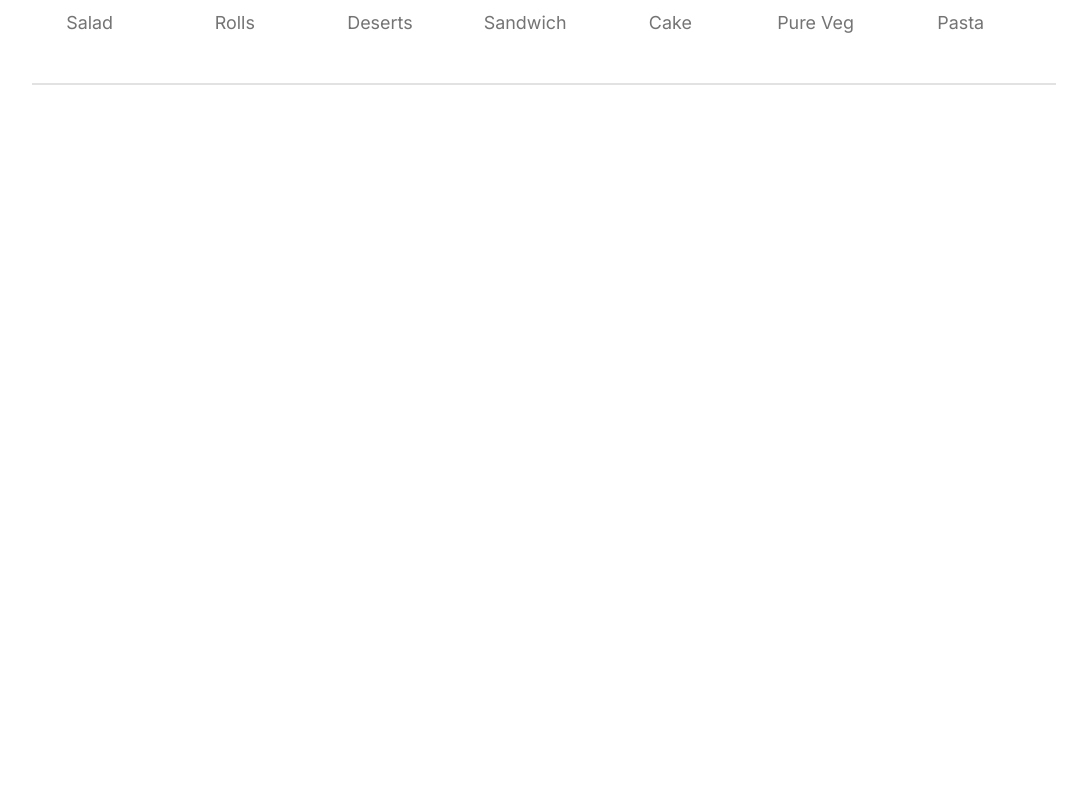
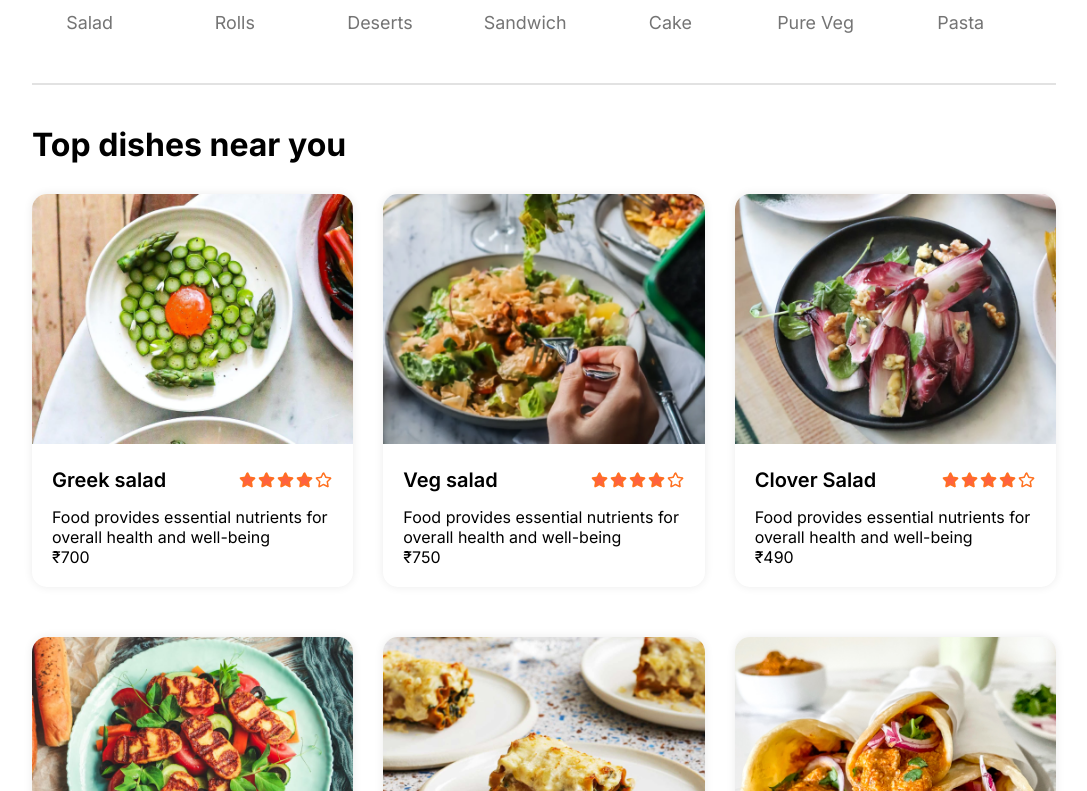
Before and after one commit to kavyeshvohra/foodie, a Next.js app: page / in a window 1280 px wide. Shown: the part 829-1620 px from the top of the page, without its empty margins (96-1183 px from the left). Before the commit the page ends 954 px from the top, so only its background shows below. Built offline with nearby package versions, Linux system fonts and the light colour scheme.

Commit message:
New Items (20 April)

```diff
--- a/src/app/layout.tsx
+++ b/src/app/layout.tsx
@@ -1,7 +1,7 @@
 import Header from "@/components/Header/Header"
 import './index.css'
 import { Metadata } from "next"
-import StoreContextProvider from './context/StoreContext.js '
+import StoreContextProvider from '../context/StoreContext'
 export const metadata: Metadata = {
   title: {
     default: "Next.js",
@@ -19,7 +19,9 @@
     <html lang="en">
       <body className="app">
         <Header/>
-        {children}
+        <StoreContextProvider>
+          {children}
+        </StoreContextProvider>
       </body>
     </html>
   )
--- a/src/app/page.tsx
+++ b/src/app/page.tsx
@@ -3,6 +3,7 @@
 import { useState } from "react";
 import './index.css'
 import ExploreMenu from "@/components/ExploreMenu/ExploreMenu";
+import { FoodDisplay } from "@/components/FoodDisplay/FoodDisplay";
 export default function Home()
 {   const [category, setCategory] = useState<string>("All");
     return <>
@@ -14,5 +15,6 @@
             </div>
         </div>
         <ExploreMenu category={category} setCategory={setCategory}/>
+        <FoodDisplay category={category}/>
     </>
 }
--- a/src/assets.jsx
+++ b/src/assets.jsx
@@ -121,7 +121,7 @@
         _id: "1",
         name: "Greek salad",
         image: food_1,
-        price: 12,
+        price: 700,
         description: "Food provides essential nutrients for overall health and well-being",
         category: "Salad"
     },
@@ -129,77 +129,77 @@
         _id: "2",
         name: "Veg salad",
         image: food_2,
-        price: 18,
+        price: 750,
         description: "Food provides essential nutrients for overall health and well-being",
         category: "Salad"
     }, {
         _id: "3",
         name: "Clover Salad",
         image: food_3,
-        price: 16,
+        price: 490,
         description: "Food provides essential nutrients for overall health and well-being",
         category: "Salad"
     }, {
         _id: "4",
         name: "Chicken Salad",
         image: food_4,
-        price: 24,
+        price: 670,
         description: "Food provides essential nutrients for overall health and well-being",
         category: "Salad"
     }, {
         _id: "5",
         name: "Lasagna Rolls",
         image: food_5,
-        price: 14,
+        price: 349,
         description: "Food provides essential nutrients for overall health and well-being",
         category: "Rolls"
     }, {
         _id: "6",
         name: "Peri Peri Rolls",
         image: food_6,
-        price: 12,
+        price: 249,
         description: "Food provides essential nutrients for overall health and well-being",
         category: "Rolls"
     }, {
         _id: "7",
         name: "Chicken Rolls",
         image: food_7,
-        price: 20,
+        price: 559,
         description: "Food provides essential nutrients for overall health and well-being",
         category: "Rolls"
     }, {
         _id: "8",
         name: "Veg Rolls",
         image: food_8,
-        price: 15,
+        price: 449,
         description: "Food provides essential nutrients for overall health and well-being",
         category: "Rolls"
     }, {
         _id: "9",
         name: "Ripple Ice Cream",
         image: food_9,
-        price: 14,
+        price: 140,
         description: "Food provides essential nutrients for overall health and well-being",
         category: "Deserts"
     }, {
         _id: "10",
         name: "Fruit Ice Cream",
         image: food_10,
-        price: 22,
+        price: 220,
         description: "Food provides essential nutrients for overall health and well-being",
         category: "Deserts"
     }, {
         _id: "11",
         name: "Jar Ice Cream",
         image: food_11,
-        price: 10,
+        price: 300,
         description: "Food provides essential nutrients for overall health and well-being",
         category: "Deserts"
     }, {
         _id: "12",
         name: "Vanilla Ice Cream",
         image: food_12,
-        price: 12,
+        price: 110,
         description: "Food provides essential nutrients for overall health and well-being",
         category: "Deserts"
     },
@@ -207,7 +207,7 @@
         _id: "13",
         name: "Chicken Sandwich",
         image: food_13,
-        price: 12,
+        price: 200,
         description: "Food provides essential nutrients for overall health and well-being",
         category: "Sandwich"
     },
@@ -215,77 +215,77 @@
         _id: "14",
         name: "Vegan Sandwich",
         image: food_14,
-        price: 18,
+        price: 190,
         description: "Food provides essential nutrients for overall health and well-being",
         category: "Sandwich"
     }, {
         _id: "15",
         name: "Grilled Sandwich",
         image: food_15,
-        price: 16,
+        price: 160,
         description: "Food provides essential nutrients for overall health and well-being",
         category: "Sandwich"
     }, {
         _id: "16",
         name: "Bread Sandwich",
         image: food_16,
-        price: 24,
+        price: 150,
         description: "Food provides essential nutrients for overall health and well-being",
         category: "Sandwich"
     }, {
         _id: "17",
         name: "Cup Cake",
         image: food_17,
-        price: 14,
+        price: 90,
         description: "Food provides essential nutrients for overall health and well-being",
         category: "Cake"
     }, {
         _id: "18",
         name: "Vegan Cake",
         image: food_18,
-        price: 12,
+        price: 1000,
         description: "Food provides essential nutrients for overall health and well-being",
         category: "Cake"
     }, {
         _id: "19",
         name: "Butterscotch Cake",
         image: food_19,
-        price: 20,
+        price: 800,
         description: "Food provides essential nutrients for overall health and well-being",
         category: "Cake"
     }, {
         _id: "20",
         name: "Sliced Cake",
         image: food_20,
-        price: 15,
+        price: 340,
         description: "Food provides essential nutrients for overall health and well-being",
         category: "Cake"
     }, {
         _id: "21",
         name: "Garlic Mushroom ",
         image: food_21,
-        price: 14,
+        price: 330,
         description: "Food provides essential nutrients for overall health and well-being",
         category: "Pure Veg"
     }, {
         _id: "22",
         name: "Fried Cauliflower",
         image: food_22,
-        price: 22,
+        price: 220,
         description: "Food provides essential nutrients for overall health and well-being",
         category: "Pure Veg"
     }, {
         _id: "23",
         name: "Mix Veg Pulao",
         image: food_23,
-        price: 10,
+        price: 900,
         description: "Food provides essential nutrients for overall health and well-being",
         category: "Pure Veg"
     }, {
         _id: "24",
         name: "Rice Zucchini",
         image: food_24,
-        price: 12,
+        price: 1200,
         description: "Food provides essential nutrients for overall health and well-being",
         category: "Pure Veg"
     },
@@ -293,7 +293,7 @@
         _id: "25",
         name: "Cheese Pasta",
         image: food_25,
-        price: 12,
+        price: 740,
         description: "Food provides essential nutrients for overall health and well-being",
         category: "Pasta"
     },
@@ -301,49 +301,49 @@
         _id: "26",
         name: "Tomato Pasta",
         image: food_26,
-        price: 18,
+        price: 350,
         description: "Food provides essential nutrients for overall health and well-being",
         category: "Pasta"
     }, {
         _id: "27",
         name: "Creamy Pasta",
         image: food_27,
-        price: 16,
+        price: 260,
         description: "Food provides essential nutrients for overall health and well-being",
         category: "Pasta"
     }, {
         _id: "28",
         name: "Chicken Pasta",
         image: food_28,
-        price: 24,
+        price: 500,
         description: "Food provides essential nutrients for overall health and well-being",
         category: "Pasta"
     }, {
         _id: "29",
         name: "Buttter Noodles",
         image: food_29,
-        price: 14,
+        price: 320,
         description: "Food provides essential nutrients for overall health and well-being",
         category: "Noodles"
     }, {
         _id: "30",
         name: "Veg Noodles",
         image: food_30,
-        price: 12,
+        price: 400,
         description: "Food provides essential nutrients for overall health and well-being",
         category: "Noodles"
     }, {
         _id: "31",
         name: "Somen Noodles",
         image: food_31,
-        price: 20,
+        price: 200,
         description: "Food provides essential nutrients for overall health and well-being",
         category: "Noodles"
     }, {
         _id: "32",
         name: "Cooked Noodles",
         image: food_32,
-        price: 15,
+        price: 145,
         description: "Food provides essential nutrients for overall health and well-being",
         category: "Noodles"
     }
--- /dev/null
+++ b/src/components/FoodDisplay/FoodDisplay.css
@@ -0,0 +1,15 @@
+.food-display
+{
+    margin-top: 30px;
+}
+.food-display h2{
+    font-size: max(2vw, 24px);
+    font-weight: 600;
+}
+.food-display-list{
+    display: grid;
+    grid-template-columns: repeat(auto-fill, minmax(240px,1fr));
+    margin-top: 30px;
+    gap: 30px;
+    row-gap: 50px;
+}
--- /dev/null
+++ b/src/components/FoodDisplay/FoodDisplay.tsx
@@ -0,0 +1,19 @@
+import './FoodDisplay.css'
+import { useContext } from 'react'
+import {StoreContext} from '../../context/StoreContext'
+import { FoodItem } from '../FoodItem/FoodItem';
+export const FoodDisplay = ({category}) =>{
+    const {food_list} = useContext(StoreContext);
+    return (
+        <>
+            <div className="food-display" id="food-display">
+                <h1>Top dishes near you</h1>
+                <div className="food-display-list">
+                    {food_list.map((item,index)=>{
+                        return <FoodItem key={index} id={item._id} name={item.name} description={item.description} price={item.price} image={item.image}/>
+                    })}
+                </div>
+            </div>
+        </>
+    )
+}
--- /dev/null
+++ b/src/components/FoodItem/FoodItem.css
@@ -0,0 +1,28 @@
+.food-item{
+    width: 100%;
+    margin: auto;
+    border-radius: 15px;
+    box-shadow: 0px 0px 10px #00000015;
+    transition: 0.3s;
+    animation: fadeIn 1s;
+}
+.food-item-image
+{
+    width: 100%;
+    height: 0%;
+    border-radius: 15px 15px 0px 0px;
+}
+.food-item-info
+{
+    padding: 20px;
+}
+.food-item-name-rating{
+    display: flex;
+    justify-content: space-between;
+    align-items: center;
+    margin-bottom: 15px;
+}
+.food-item-name-rating p{
+    font-size: 20px;
+    font-weight: 600;
+}
--- /dev/null
+++ b/src/components/FoodItem/FoodItem.tsx
@@ -0,0 +1,24 @@
+import Image from 'next/image'
+import './FoodItem.css'
+import Ratings from '@mui/material-nextjs'
+import { assets } from '@/assets'
+export const FoodItem = ({id,name,price,description,image}) =>{
+    return(
+        <>
+            <div className="food-item">
+                <div className="food-item-img-container">
+                    <Image className='food-item-image' src={image} alt=""/>
+                </div>
+                <div className="food-item-info">
+                    <div className="food-item-name-rating">
+                        <p>{name}</p>
+                        <Image src={assets.rating_starts} alt=""/>
+                    </div>
+                    <p className="food-item-desc">{description}</p>
+                    <p className="food-item--price">₹{price}</p>
+
+                </div>
+            </div>
+        </>
+    )
+}
--- a/src/context/StoreContext.jsx
+++ b/src/context/StoreContext.jsx
@@ -1,3 +1,4 @@
+"use client"
 import { createContext } from "react";
 import {food_list} from "../assets"
 export const StoreContext = createContext(null);
```
Also changed, not shown: package.json (+7 -5 lines), 1 other file (tests, documents, lock files or other folders).
